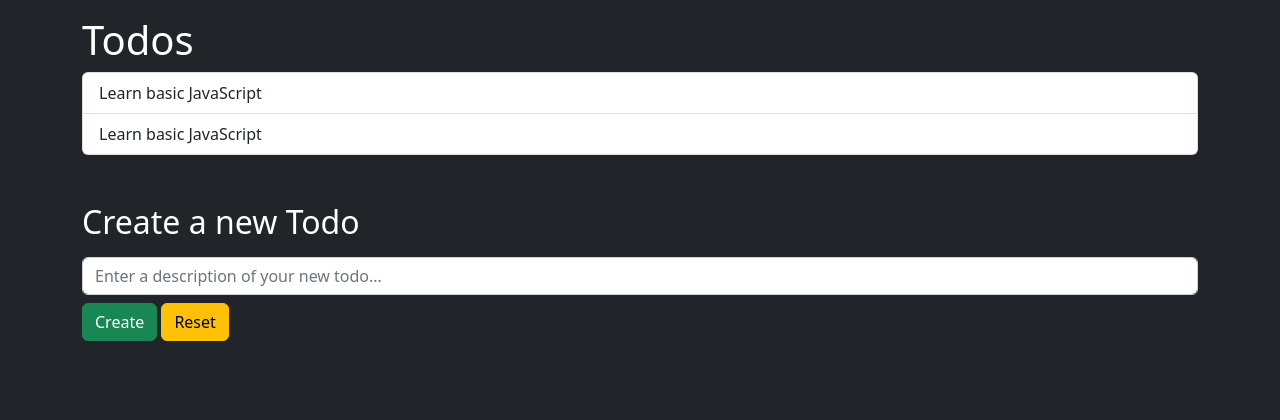
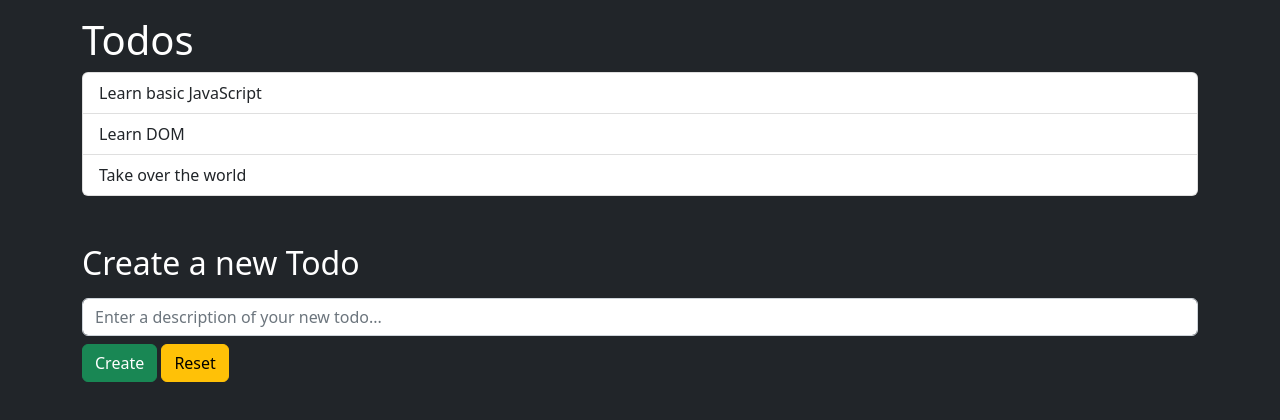
Before and after one commit to eli-ennab/javascript-1, a plain HTML site: page lesson-8-todos/index.html in a window 1280 px wide. Drawn offline with nearby package versions, Linux system fonts and the light colour scheme.

Commit message:
Step 1 finished.

```diff
--- a/lesson-8-todos/index.html
+++ b/lesson-8-todos/index.html
@@ -18,8 +18,6 @@
 		<h1>Todos</h1>
 
 		<ul id="todos" class="todos list-group mb-5">
-			<li class="list-group-item">Learn basic JavaScript</li>
-			<li class="list-group-item">Learn basic JavaScript</li>
 		</ul>
 
 		<h2 class="mb-3">Create a new Todo</h2>
--- a/lesson-8-todos/script.js
+++ b/lesson-8-todos/script.js
@@ -4,6 +4,7 @@
  * STEG 1
  * Loopa över todos och för varje todo, skriv ut en
  * `<li class="list-group-item">` till #todos med titeln på todo:n.
+ *
  *
  * STEG 2
  * Koppla ihop formuläret så att det skapas en nytt TODO-objekt som
@@ -36,3 +37,7 @@ const todos = [
 		completed: false,
 	},
 ];
+
+todos.forEach((todo => {
+    todosEl.innerHTML += `<li class="list-group-item">${todo.title}</li>`;
+}))
```
